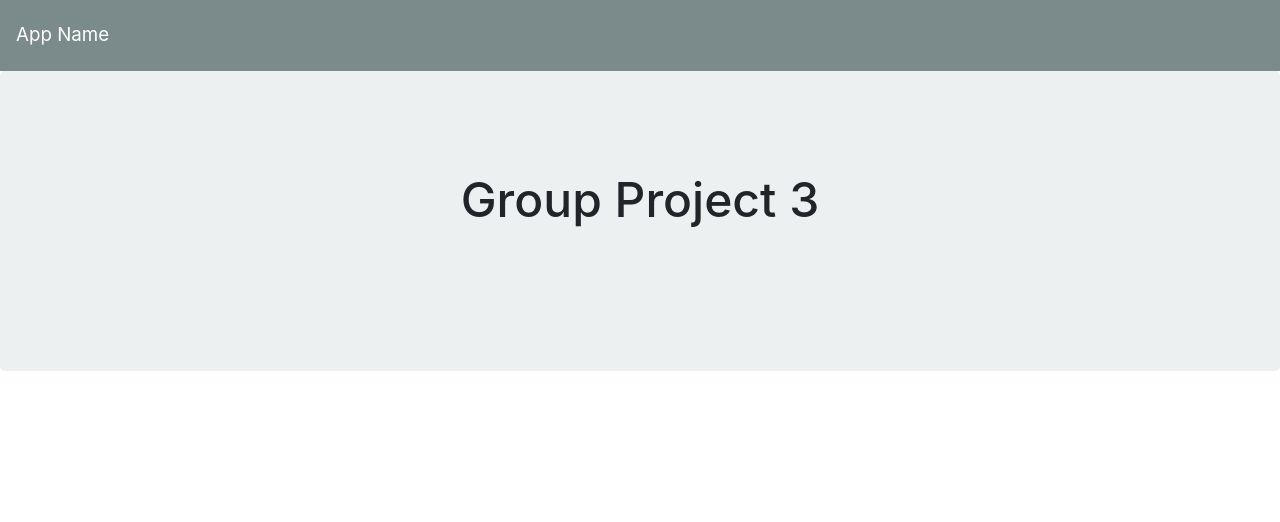
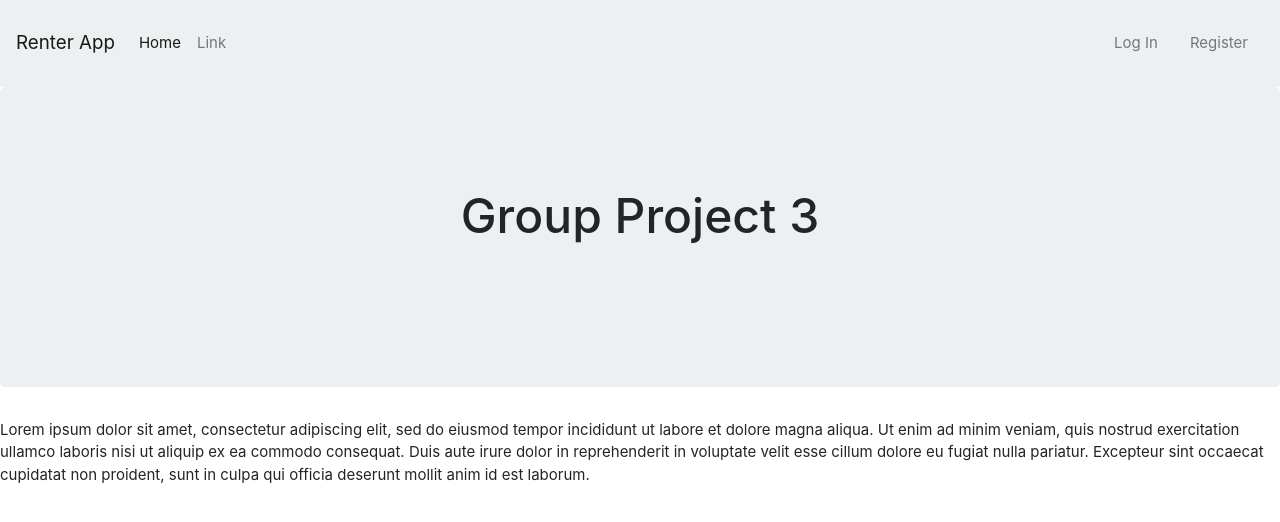
Before and after one commit to group-project-3/renter-app, a React (Create React App) app in the folder client/: page / in a window 1280 px wide. Shown: the top 522 px of the page. Built offline with nearby package versions, Linux system fonts and the light colour scheme.

Commit message:
Created basic navbar and routing w/ dummy pages

```diff
--- a/client/package.json
+++ b/client/package.json
@@ -6,6 +6,7 @@
     "axios": "^0.19.0",
     "react": "^16.8.6",
     "react-dom": "^16.8.6",
+    "react-router-dom": "^5.0.1",
     "react-scripts": "3.0.1"
   },
   "scripts": {
--- a/client/src/App.js
+++ b/client/src/App.js
@@ -1,15 +1,26 @@
 import React from 'react';
-import Nav from './components/Nav';
-import Jumbotron from './components/Jumbotron';
-// import logo from './logo.svg';
-// import './App.css';
+import { BrowserRouter as Router, Route, Switch } from "react-router-dom";
+import Nav from './components/Nav/Nav';
+import Jumbotron from './components/Jumbotron/Jumbotron';
+import Home from "./pages/Home/Home";
+import Register from "./pages/Register/Register";
+import LogIn from "./pages/LogIn/LogIn"
+
 
 function App() {
   return (
-    <div className="App">
+
+      <Router>
       <Nav />
       <Jumbotron />
-    </div>
+
+      <Switch>
+        <Route exact path="/" component={Home} />
+        <Route exact path="/LogIn" component={LogIn} />
+        <Route exact path="/Register" component={Register} />
+      </Switch>
+      </Router>
+
   );
 }
 
--- /dev/null
+++ b/client/src/components/Nav/Nav.js
@@ -0,0 +1,36 @@
+import React from "react";
+import "./style.css";
+
+function Nav() {
+    return (
+       <div>
+            <nav class="navbar navbar-expand-lg navbar-light bg-light">
+            <a class="navbar-brand" href="/">Renter App</a>
+            <button class="navbar-toggler" type="button" data-toggle="collapse" data-target="#navbarSupportedContent" aria-controls="navbarSupportedContent" aria-expanded="false" aria-label="Toggle navigation">
+                <span class="navbar-toggler-icon"></span>
+            </button>
+
+            <div class="collapse navbar-collapse" id="navbarSupportedContent">
+                <ul class="navbar-nav mr-auto">
+                <li class="nav-item active">
+                    <a class="nav-link" href="/">Home <span class="sr-only"></span></a>
+                </li>
+                <li class="nav-item">
+                    <a class="nav-link" href="#">Link</a>
+                </li>
+                </ul>
+                <ul class="navbar-nav ml-auto">
+                    <li className="nav-link">
+                        <a class="nav-link" href="/LogIn">Log In<span class="sr-only"></span></a>
+                    </li>
+                    <li className="nav-link">
+                        <a class="nav-link" href="/Register">Register<span class="sr-only"></span></a>
+                    </li>
+                </ul>
+            </div>
+            </nav>
+       </div>
+    );
+}
+
+export default Nav
--- a/client/src/components/Nav/index.js
+++ /dev/null
@@ -1,14 +0,0 @@
-import React from "react";
-import "./style.css";
-
-function Nav() {
-    return (
-        <nav className="navbar navbar-dark bg-dark">
-            <a className="navbar-brand" href="/">
-                App Name
-      </a>
-        </nav>
-    );
-}
-
-export default Nav
--- /dev/null
+++ b/client/src/pages/Home/Home.js
@@ -0,0 +1,12 @@
+import React from "react";
+
+export default function Home() {
+    return (
+      <div>
+           Lorem ipsum dolor sit amet, consectetur adipiscing elit, sed do eiusmod tempor incididunt ut labore et dolore magna aliqua.
+        Ut enim ad minim veniam, quis nostrud exercitation ullamco laboris nisi ut aliquip ex ea commodo consequat.
+        Duis aute irure dolor in reprehenderit in voluptate velit esse cillum dolore eu fugiat nulla pariatur.
+        Excepteur sint occaecat cupidatat non proident, sunt in culpa qui officia deserunt mollit anim id est laborum.
+      </div>
+    );
+  }
--- /dev/null
+++ b/client/src/pages/LogIn/LogIn.js
@@ -0,0 +1,9 @@
+import React from "react";
+
+export default function Home() {
+    return (
+     <div>
+         <h1>Log In Page</h1>
+     </div>
+    );
+  }
--- /dev/null
+++ b/client/src/pages/Register/Register.js
@@ -0,0 +1,9 @@
+import React from "react";
+
+export default function Register() {
+    return (
+     <div>
+         <h1>Registration Page</h1>
+     </div>
+    );
+  }
```
Also changed, not shown: client/src/components/Jumbotron/Jumbotron.js (renamed from client/src/components/Jumbotron/index.js), client/src/logo.svg (deleted), 1 other file (tests, documents, lock files or other folders).
